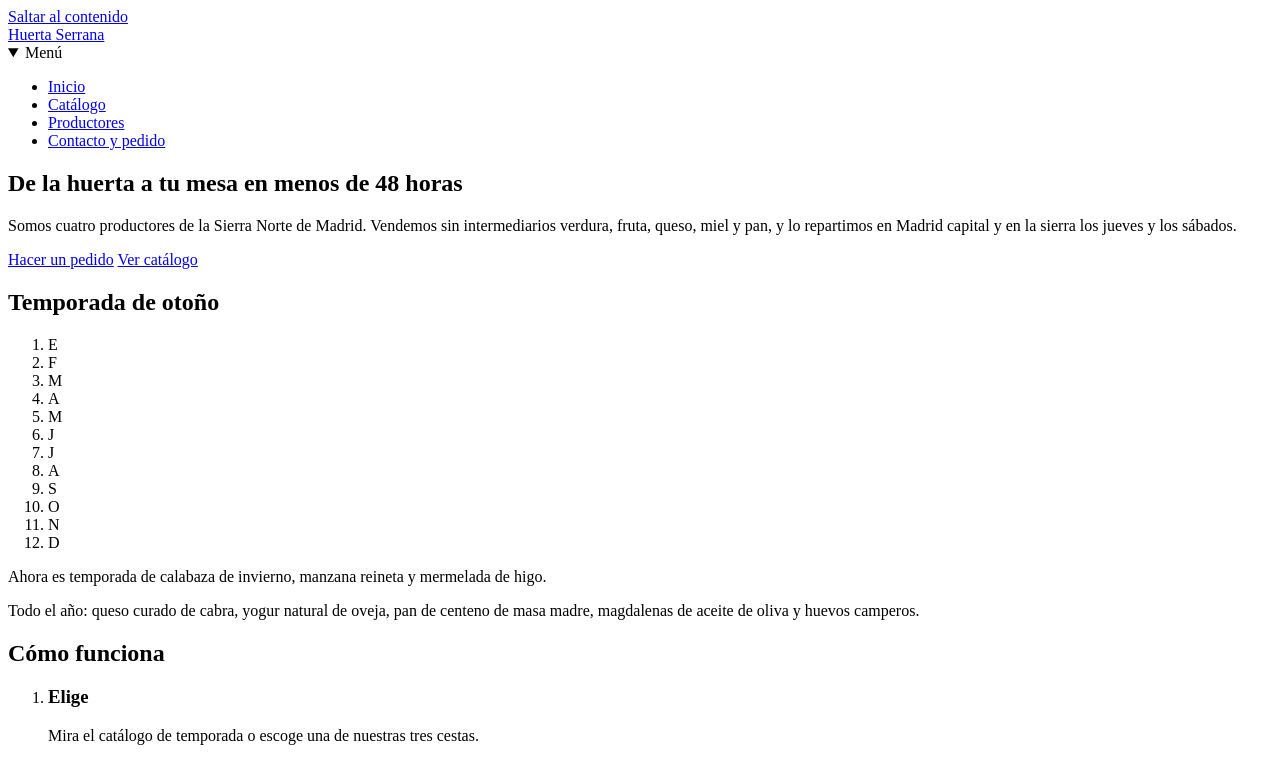
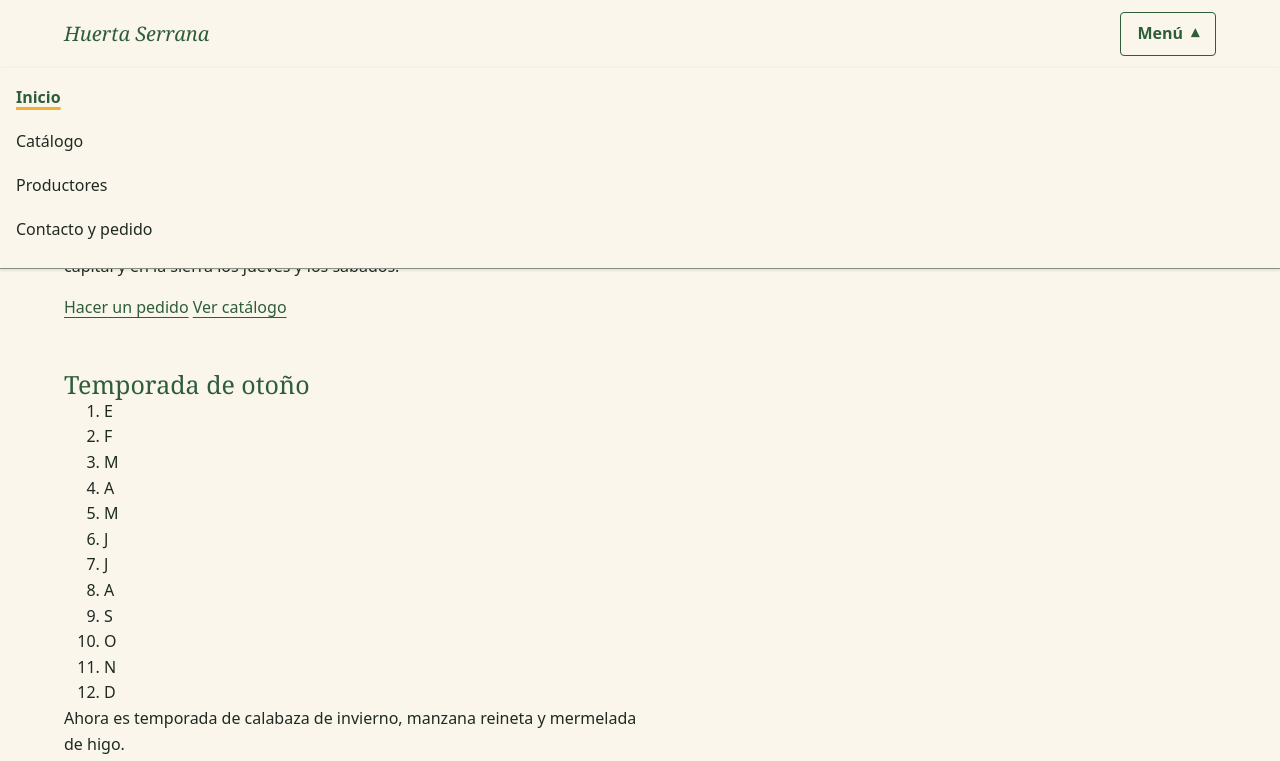
Before and after one commit to StablePeru/huerta-serrana, a plain HTML site: page index.html in a window 1280 px wide. Both pictures are taken after a click on the heading "Menú". Shown: the top 761 px of the page. Drawn offline with Linux system fonts and the light colour scheme.

Commit message:
feat: maqueta móvil con cabecera, menú plegable sin JS, pie y rejillas

```diff
--- /dev/null
+++ b/css/layout.css
@@ -0,0 +1,185 @@
+/* ==========================================================================
+   layout.css · Estructura de la página (mobile-first)
+   --------------------------------------------------------------------------
+   Cabecera, menú, contenido principal, pie y rejillas de las listas.
+   Las reglas para pantallas grandes se añaden en la fase D (768 y 1280 px).
+   ========================================================================== */
+
+/* ---- Márgenes laterales sin contenedores extra -------------------------
+   En móvil, 16 px a cada lado. En pantallas anchas, el margen crece para que
+   el contenido no pase de --ancho-max y quede centrado. */
+.cabecera,
+main,
+.pie {
+  padding-inline: max(var(--espacio-4), calc((100% - var(--ancho-max)) / 2));
+}
+
+/* ---- Enlace «Saltar al contenido» (RF1) --------------------------------
+   Fuera de la pantalla hasta que recibe el foco con Tab. */
+.saltar {
+  position: absolute;
+  top: var(--espacio-2);
+  left: var(--espacio-2);
+  z-index: calc(var(--capa-menu) + 1);
+  padding: var(--espacio-2) var(--espacio-4);
+  background-color: var(--ui-boton-fondo);
+  color: var(--ui-boton-texto);
+  border-radius: var(--radio-sm);
+  transform: translateY(-200%);
+}
+
+.saltar:focus {
+  transform: none;
+}
+
+/* ---- Cabecera -------------------------------------------------------- */
+
+.cabecera {
+  position: relative; /* Referencia para el menú desplegable */
+  display: flex;
+  align-items: center;
+  justify-content: space-between;
+  gap: var(--espacio-4);
+  padding-block: var(--espacio-3);
+  border-bottom: var(--borde-fino) solid var(--ui-borde);
+}
+
+.cabecera__logo {
+  font-family: var(--fuente-titulos);
+  font-size: var(--tam-md);
+  font-style: italic;
+  color: var(--ui-titulo);
+  text-decoration: none;
+}
+
+/* ---- Menú plegable sin JavaScript (details/summary) ------------------ */
+
+.menu__boton {
+  display: flex;
+  align-items: center;
+  gap: var(--espacio-2);
+  min-height: var(--objetivo-tactil);
+  padding-inline: var(--espacio-4);
+  border: var(--borde-fino) solid var(--ui-enlace);
+  border-radius: var(--radio-sm);
+  color: var(--ui-enlace);
+  font-weight: var(--peso-negrita);
+  cursor: pointer;
+  list-style: none; /* Quita el triángulo por defecto */
+}
+
+.menu__boton::-webkit-details-marker {
+  display: none; /* Safari antiguo */
+}
+
+/* Flecha propia que gira al abrir el menú */
+.menu__boton::after {
+  content: "▾";
+  transition: transform var(--duracion);
+}
+
+.menu[open] .menu__boton::after {
+  transform: rotate(180deg);
+}
+
+/* El menú abierto ocupa todo el ancho bajo la cabecera */
+.menu__nav {
+  position: absolute;
+  top: 100%;
+  left: 0;
+  right: 0;
+  z-index: var(--capa-menu);
+  padding: var(--espacio-2) var(--espacio-4) var(--espacio-4);
+  background-color: var(--ui-fondo);
+  border-bottom: var(--borde-fino) solid var(--ui-borde);
+  box-shadow: var(--sombra-tarjeta);
+}
+
+.menu__lista {
+  padding: 0;
+  list-style: none;
+}
+
+.menu__enlace {
+  display: flex;
+  align-items: center;
+  min-height: var(--objetivo-tactil);
+  color: var(--ui-texto);
+  text-decoration: none;
+}
+
+/* Página actual: negrita + subrayado Miel (decorativo; la negrita ya la distingue) */
+.menu__enlace[aria-current="page"] {
+  font-weight: var(--peso-negrita);
+  color: var(--ui-enlace);
+  text-decoration: underline;
+  text-decoration-color: var(--ui-destacado-fondo);
+  text-decoration-thickness: var(--borde-grueso);
+}
+
+/* ---- Contenido principal --------------------------------------------- */
+
+main {
+  padding-block: var(--espacio-6) var(--espacio-7);
+}
+
+/* Separación entre texto seguido dentro de main */
+main > * + * {
+  margin-block-start: var(--espacio-4);
+}
+
+/* Más aire entre los bloques grandes de la página */
+main > :is(section, aside, div) {
+  margin-block-start: var(--espacio-7);
+}
+
+/* Separación entre el título de cada sección y su contenido */
+section > * + * {
+  margin-block-start: var(--espacio-4);
+}
+
+/* ---- Rejillas de listas ------------------------------------------------
+   auto-fill + minmax: caben tantas columnas como permite el ancho, sin
+   media queries. En móvil sale una sola columna. */
+.pasos__lista,
+.cestas__lista,
+.catalogo__lista,
+.productores__fichas {
+  display: grid;
+  gap: var(--espacio-4);
+  padding: 0;
+  list-style: none;
+}
+
+.cestas__lista,
+.catalogo__lista {
+  grid-template-columns: repeat(auto-fill, minmax(var(--tarjeta-min), 1fr));
+}
+
+.productores {
+  display: grid;
+  gap: var(--espacio-6);
+}
+
+/* ---- Pie de página --------------------------------------------------- */
+
+.pie {
+  display: grid;
+  gap: var(--espacio-6);
+  padding-block: var(--espacio-6);
+  background-color: var(--ui-superficie);
+  border-top: var(--borde-fino) solid var(--ui-borde);
+  font-size: var(--tam-sm);
+}
+
+.pie__bloque > * + * {
+  margin-block-start: var(--espacio-3);
+}
+
+.pie__titulo {
+  font-size: var(--tam-md);
+}
+
+.pie__datos dd {
+  margin-block-end: var(--espacio-2);
+}
--- a/css/tokens.css
+++ b/css/tokens.css
@@ -85,9 +85,10 @@
   /* ---- 6. Maquetación ------------------------------------------------- */
   --ancho-max: 72rem; /* 1152 px: contenedor en escritorio */
   --ancho-lectura: 65ch; /* Línea de texto cómoda */
-  --tarjeta-min: 16rem; /* Ancho mínimo de tarjeta en la rejilla */
+  --tarjeta-min: min(100%, 16rem); /* Ancho mínimo de tarjeta (o todo el ancho si no cabe) */
   --objetivo-tactil: 2.75rem; /* 44 px: tamaño mínimo de botones y enlaces */
   --duracion: 200ms;
+  --capa-menu: 10; /* El menú desplegable queda por encima del contenido */
 
   /* Breakpoints (no pueden ser variables dentro de @media, se documentan):
      48em = 768 px · 80em = 1280 px */
--- a/index.html
+++ b/index.html
@@ -6,6 +6,8 @@
     <title>Huerta Serrana · De la huerta a tu mesa en menos de 48 horas</title>
     <meta name="description" content="Cooperativa de cuatro productores de la Sierra Norte de Madrid. Verdura, fruta, queso, miel y pan de temporada con reparto los jueves y los sábados.">
     <link rel="stylesheet" href="css/tokens.css">
+    <link rel="stylesheet" href="css/base.css">
+    <link rel="stylesheet" href="css/layout.css">
   </head>
   <body>
     <a class="saltar" href="#contenido">Saltar al contenido</a>
```
Also changed, not shown: catalogo.html (+2 -0 lines), contacto.html (+2 -0 lines), productores.html (+2 -0 lines).
